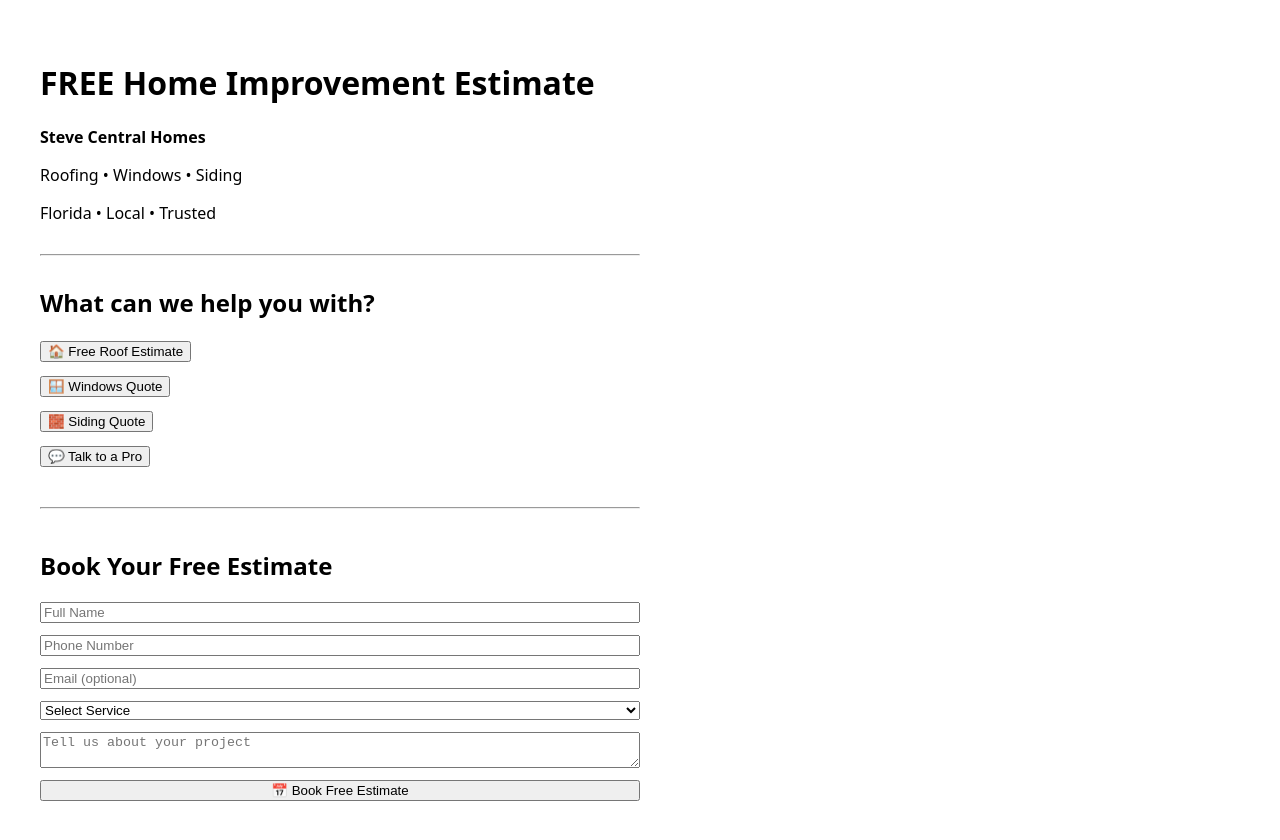
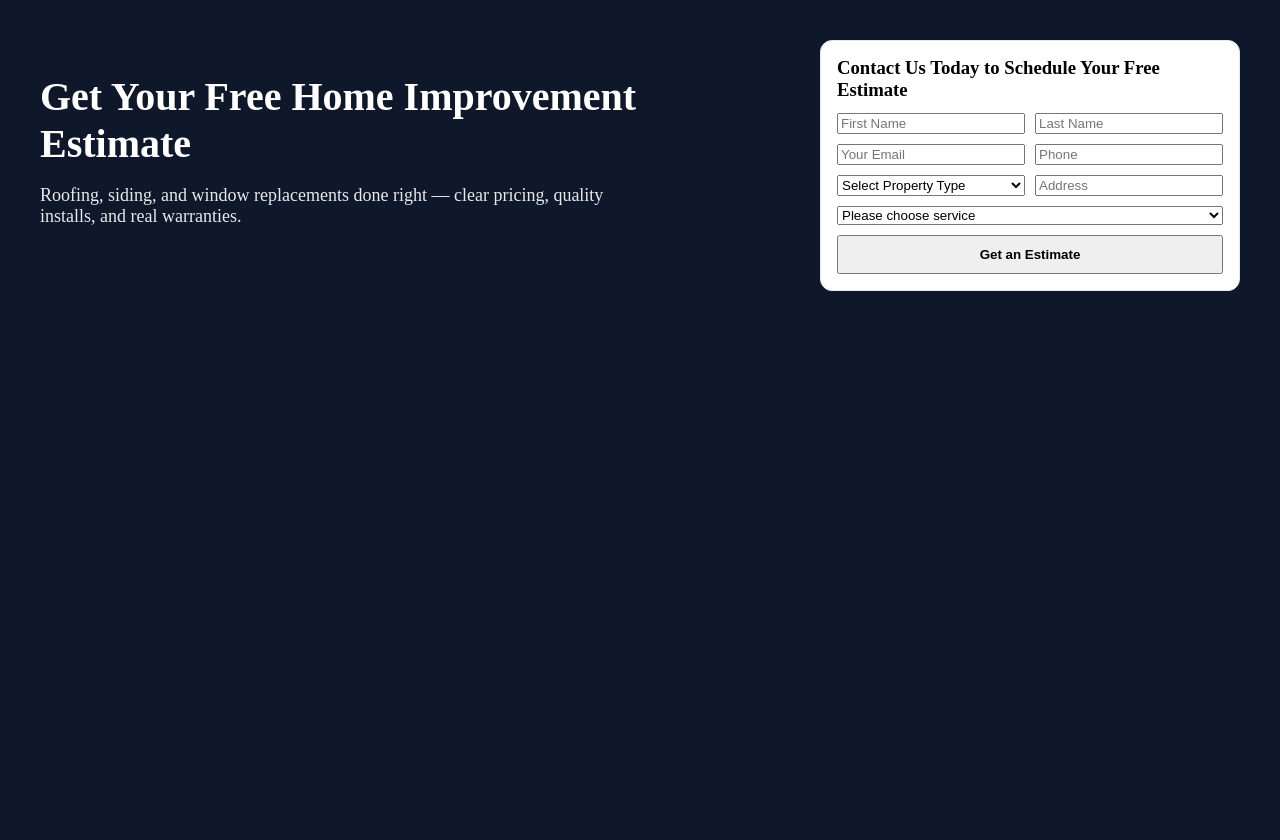
Before and after one commit to sdulock04-alt/central-homes-leads, a Next.js app: page / in a window 1280 px wide. Shown: the top 840 px of the page. Built offline with nearby package versions, Linux system fonts and the light colour scheme.

Commit message:
Update page.tsx

```diff
--- a/src/app/page.tsx
+++ b/src/app/page.tsx
@@ -1,66 +1,43 @@
-export default function Home() {
+import LeadForm from "@/components/LeadForm";
+
+export default function HomePage() {
   return (
-    <main style={{ padding: 40, fontFamily: "system-ui", maxWidth: 600 }}>
-      <h1>FREE Home Improvement Estimate</h1>
+    <main
+      style={{
+        minHeight: "100vh",
+        backgroundColor: "#0f172a",
+        padding: "40px 16px",
+        display: "flex",
+        justifyContent: "center",
+        alignItems: "flex-start",
+      }}
+    >
+      <div
+        style={{
+          width: "100%",
+          maxWidth: 1200,
+          display: "grid",
+          gridTemplateColumns: "1fr 420px",
+          gap: 32,
+        }}
+      >
+        {/* Left content */}
+        <section style={{ color: "white" }}>
+          <h1 style={{ fontSize: 40, fontWeight: 800, marginBottom: 12 }}>
+            Get Your Free Home Improvement Estimate
+          </h1>
 
-      <p><strong>Steve Central Homes</strong></p>
-      <p>Roofing • Windows • Siding</p>
-      <p>Florida • Local • Trusted</p>
+          <p style={{ fontSize: 18, opacity: 0.9, maxWidth: 600 }}>
+            Roofing, siding, and window replacements done right — clear pricing,
+            quality installs, and real warranties.
+          </p>
+        </section>
 
-      <hr style={{ margin: "30px 0" }} />
-
-      <h2>What can we help you with?</h2>
-
-      <div style={{ display: "grid", gap: 12 }}>
-        <a href="#form"><button type="button">🏠 Free Roof Estimate</button></a>
-        <a href="#form"><button type="button">🪟 Windows Quote</button></a>
-        <a href="#form"><button type="button">🧱 Siding Quote</button></a>
-        <a href="#form"><button type="button">💬 Talk to a Pro</button></a>
+        {/* Right form */}
+        <aside>
+          <LeadForm />
+        </aside>
       </div>
-
-      <hr style={{ margin: "40px 0" }} />
-
-      <h2 id="form">Book Your Free Estimate</h2>
-
-      <form
-        onSubmit={async (e) => {
-          e.preventDefault();
-          const form = e.currentTarget as any;
-
-          const data = {
-            full_name: form.full_name.value,
-            phone: form.phone.value,
-            email: form.email.value,
-            service: form.service.value,
-            notes: form.notes.value,
-          };
-
-          await fetch("/api/lead", {
-            method: "POST",
-            headers: { "Content-Type": "application/json" },
-            body: JSON.stringify(data),
-          });
-
-          alert("Thanks! We’ll contact you shortly.");
-          form.reset();
-        }}
-        style={{ display: "grid", gap: 12 }}
-      >
-        <input name="full_name" placeholder="Full Name" required />
-        <input name="phone" placeholder="Phone Number" required />
-        <input name="email" placeholder="Email (optional)" />
-
-        <select name="service" required>
-          <option value="">Select Service</option>
-          <option value="roofing">Roofing</option>
-          <option value="windows">Windows</option>
-          <option value="siding">Siding</option>
-        </select>
-
-        <textarea name="notes" placeholder="Tell us about your project"></textarea>
-
-        <button type="submit">📅 Book Free Estimate</button>
-      </form>
     </main>
   );
 }
```
